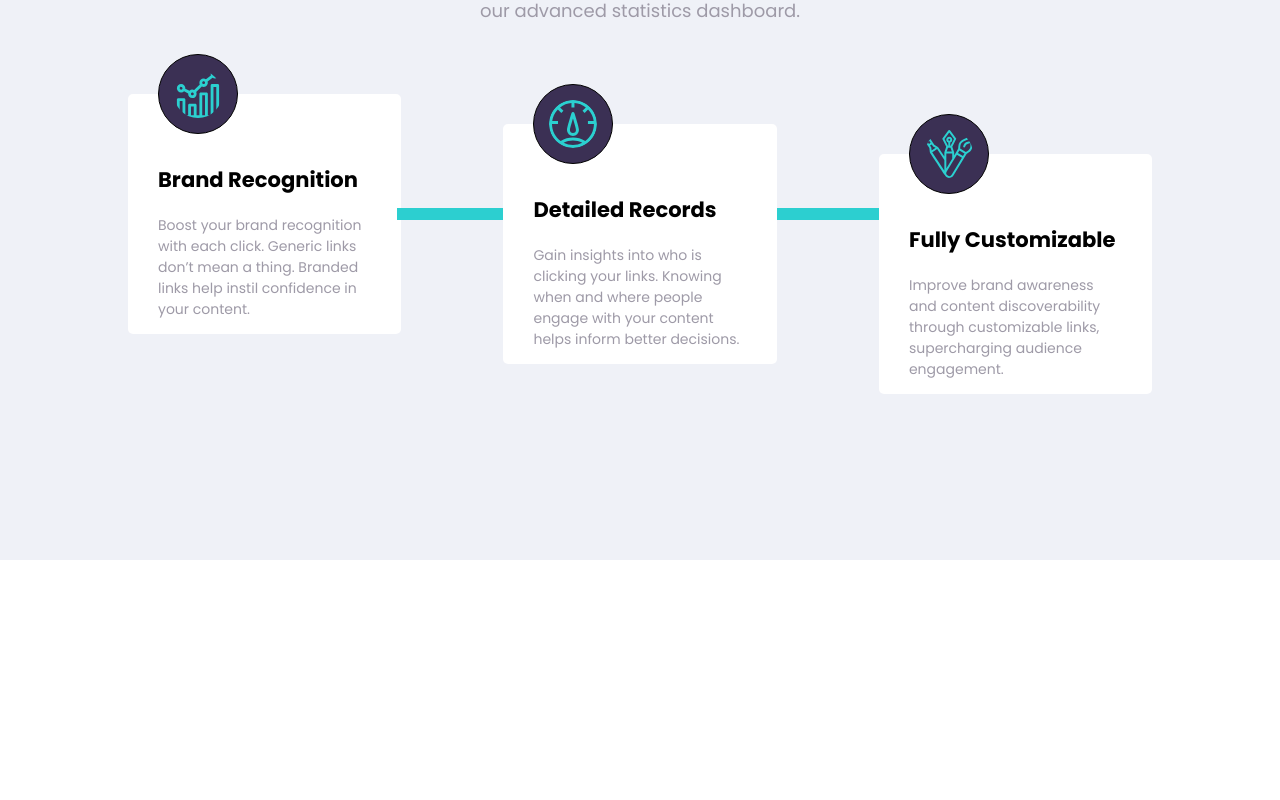
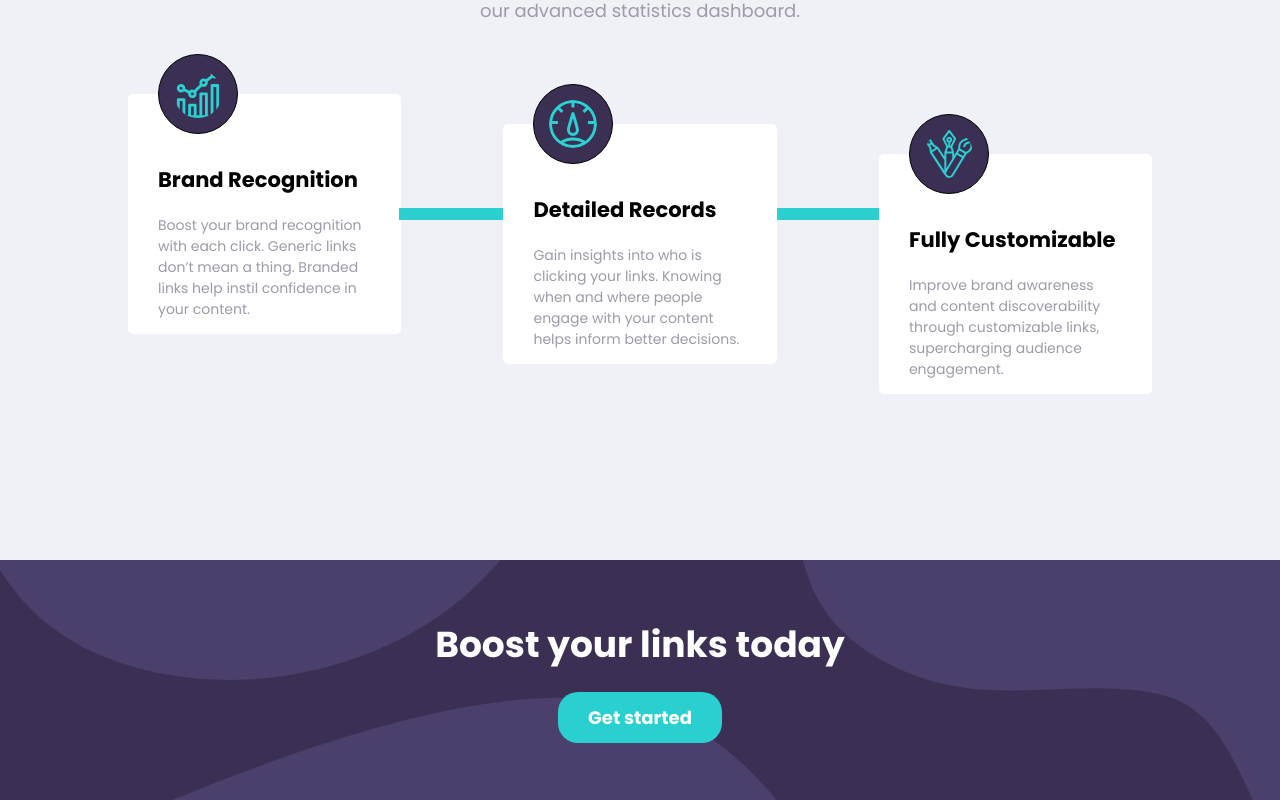
Before and after one commit to VolodymyrSvereniak/url-shortening-app, a Vue app: page / in a window 1280 px wide. Shown: the part 1288-2088 px from the top of the page. Before the commit the page ends 1848 px from the top, so only its background shows below. Built offline with nearby package versions, Linux system fonts and the light colour scheme.

Commit message:
Added call to action section

```diff
--- a/src/App.vue
+++ b/src/App.vue
@@ -6,6 +6,7 @@
     </div>
     <input-element />
     <statistics-section />
+    <c-t-a-section/>
   </div>
 </template>
 
@@ -14,13 +15,15 @@ import AppHeader from '@/components/AppHeader.vue'
 import StartedSection from '@/components/StartedSection.vue'
 import InputElement from '@/components/InputElement.vue'
 import StatisticsSection from './components/StatisticsSection.vue'
+import CTASection from './components/CTASection.vue'
 
 export default {
   components: {
     AppHeader,
     StartedSection,
     InputElement,
-    StatisticsSection
+    StatisticsSection,
+    CTASection
   }
 }
 </script>
--- a/src/components/CTASection.vue
+++ b/src/components/CTASection.vue
@@ -0,0 +1,40 @@
+<template>
+  <div class="container">
+    <h1>Boost your links today</h1>
+    <button class="submit-button">Get started</button>
+  </div>
+</template>
+
+<script>
+export default {}
+</script>
+
+<style lang="scss" scoped>
+.container {
+  display: flex;
+  flex-direction: column;
+  justify-content: center;
+  align-items: center;
+  color: white;
+  height: 30vh;
+  background-image: url('../assets/images/bg-boost-desktop.svg');
+  background-size: cover;
+  background-color: hsl(257, 27%, 26%);
+
+  .submit-button {
+    border: none;
+    margin-top: 20px;
+    font-weight: 700;
+    cursor: pointer;
+    background-color: hsl(180, 66%, 49%);
+    padding: 12px 30px;
+    border-radius: 20px;
+    color: white;
+    outline: none;
+
+    &:hover {
+      background-color: hsl(180, 55%, 67%);
+    }
+  }
+}
+</style>
--- a/src/components/InputElement.vue
+++ b/src/components/InputElement.vue
@@ -20,7 +20,7 @@ export default {}
   position: relative;
   left: 10%;
   bottom: -4.6875rem;
-  background-color: hsl(255, 11%, 22%);
+  background-color: hsl(257, 27%, 26%);
   border-radius: 10px;
   background-image: url('../assets/images/bg-shorten-desktop.svg');
   background-size: cover;
--- a/src/components/StatisticsDetails.vue
+++ b/src/components/StatisticsDetails.vue
@@ -44,7 +44,7 @@ export default {
       position: absolute;
       right: 100%;
       bottom: 60%;
-      width: 34.5%;
+      width: 34%;
       border: 6px solid #2ccfd0;
     }
 
```
